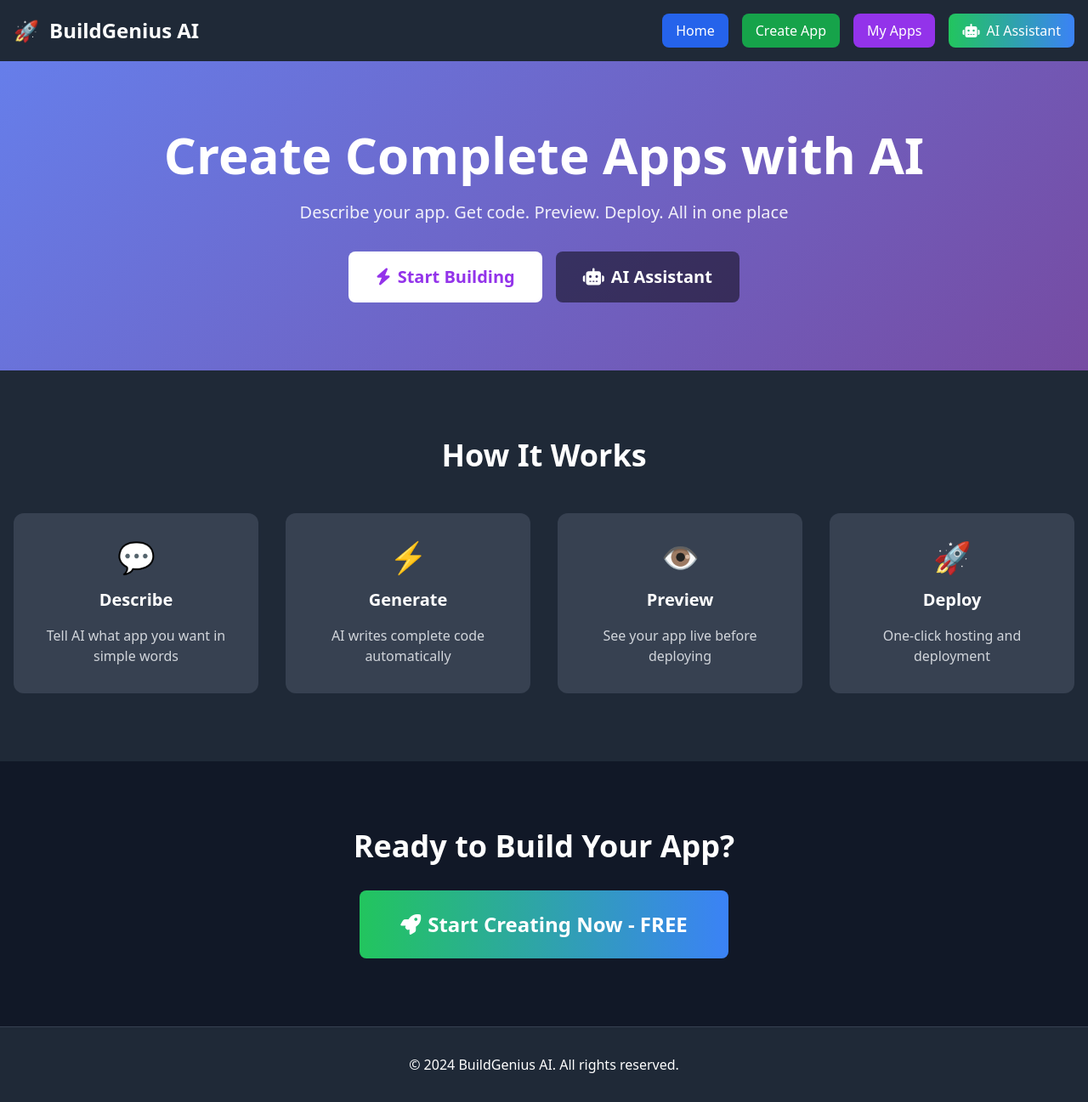
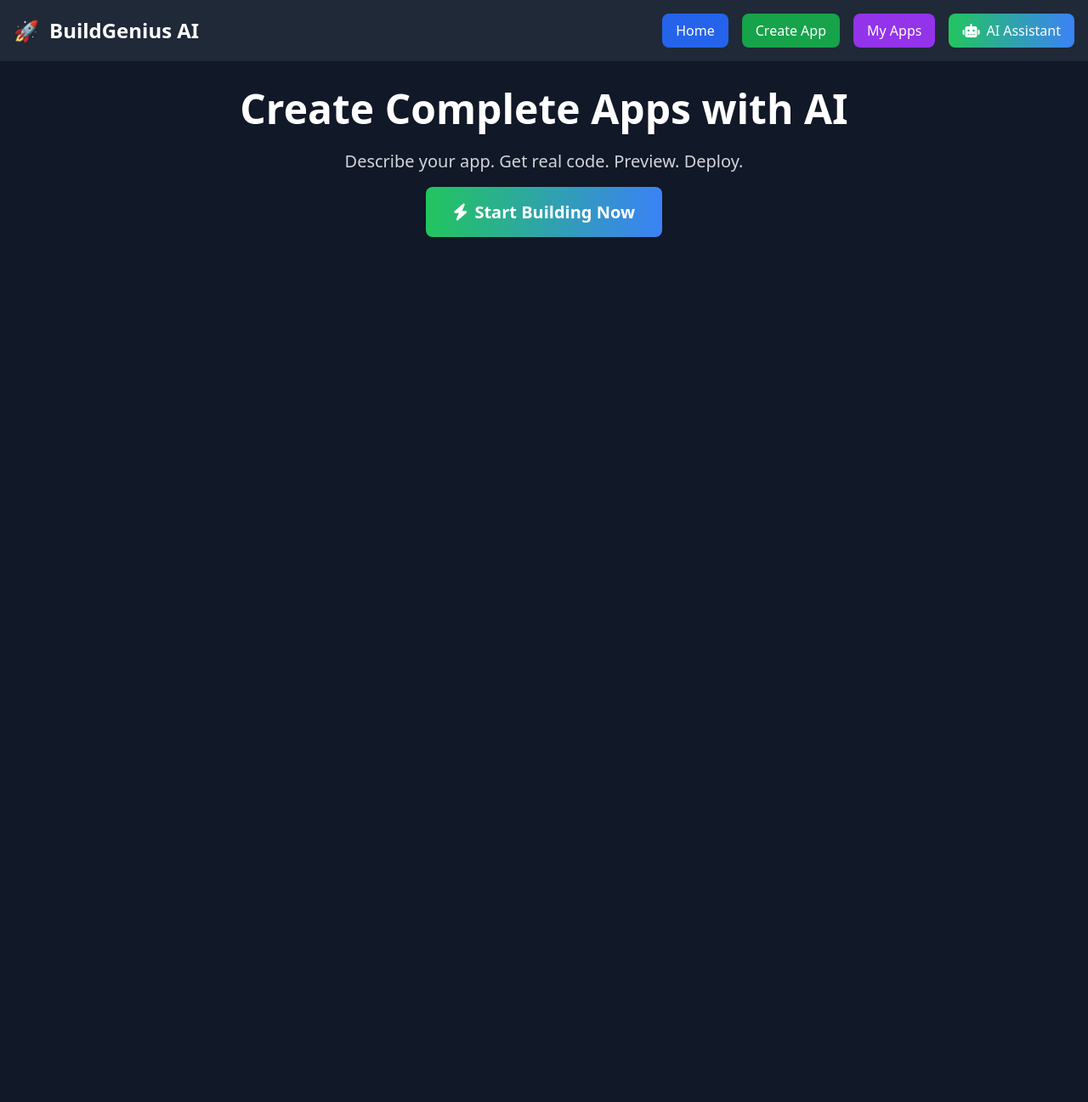
Before and after one commit to royalwriting1/Aviatorwin, a plain HTML site: page index.html in a window 1280 px wide. Shown: the whole page at 85% size. After the commit the page ends 800 px from the top, so only its background shows below. Drawn offline with nearby package versions, Linux system fonts and the light colour scheme.

Commit message:
Update index.html

```diff
--- a/index.html
+++ b/index.html
@@ -6,18 +6,8 @@
     <title>BuildGenius - Create Apps with AI</title>
     <script src="https://cdn.tailwindcss.com"></script>
     <link rel="stylesheet" href="https://cdnjs.cloudflare.com/ajax/libs/font-awesome/6.4.0/css/all.min.css">
-    <style>
-        .hero-gradient {
-            background: linear-gradient(135deg, #667eea 0%, #764ba2 100%);
-        }
-        .feature-card:hover {
-            transform: translateY(-10px);
-            transition: all 0.3s ease;
-        }
-    </style>
 </head>
 <body class="bg-gray-900 text-white">
-    <!-- Navigation -->
     <nav class="bg-gray-800 p-4">
         <div class="container mx-auto flex justify-between items-center">
             <div class="flex items-center space-x-3">
@@ -35,66 +25,13 @@
         </div>
     </nav>
 
-    <!-- Hero Section -->
-    <section class="hero-gradient py-20">
-        <div class="container mx-auto text-center px-4">
-            <h1 class="text-6xl font-bold mb-6">Create Complete Apps with AI</h1>
-            <p class="text-xl mb-8 opacity-90">Describe your app. Get code. Preview. Deploy. All in one place</p>
-            <div class="flex justify-center space-x-4">
-                <a href="create.html" class="bg-white text-purple-600 px-8 py-4 rounded-lg text-xl font-bold hover:bg-gray-100 transition">
-                    <i class="fas fa-bolt mr-2"></i>Start Building
-                </a>
-                <a href="assistant.html" class="bg-black bg-opacity-50 text-white px-8 py-4 rounded-lg text-xl font-bold hover:bg-opacity-70 transition">
-                    <i class="fas fa-robot mr-2"></i>AI Assistant
-                </a>
-            </div>
-        </div>
-    </section>
+    <div class="container mx-auto p-8 text-center">
+        <h1 class="text-5xl font-bold mb-6">Create Complete Apps with AI</h1>
+        <p class="text-xl text-gray-300 mb-8">Describe your app. Get real code. Preview. Deploy.</p>
 
-    <!-- Features Section -->
-    <section class="py-20 bg-gray-800">
-        <div class="container mx-auto px-4">
-            <h2 class="text-4xl font-bold text-center mb-12">How It Works</h2>
-            <div class="grid md:grid-cols-4 gap-8">
-                <div class="feature-card bg-gray-700 p-8 rounded-xl text-center">
-                    <div class="text-4xl mb-4">💬</div>
-                    <h3 class="text-xl font-bold mb-4">Describe</h3>
-                    <p class="text-gray-300">Tell AI what app you want in simple words</p>
-                </div>
-                <div class="feature-card bg-gray-700 p-8 rounded-xl text-center">
-                    <div class="text-4xl mb-4">⚡</div>
-                    <h3 class="text-xl font-bold mb-4">Generate</h3>
-                    <p class="text-gray-300">AI writes complete code automatically</p>
-                </div>
-                <div class="feature-card bg-gray-700 p-8 rounded-xl text-center">
-                    <div class="text-4xl mb-4">👁️</div>
-                    <h3 class="text-xl font-bold mb-4">Preview</h3>
-                    <p class="text-gray-300">See your app live before deploying</p>
-                </div>
-                <div class="feature-card bg-gray-700 p-8 rounded-xl text-center">
-                    <div class="text-4xl mb-4">🚀</div>
-                    <h3 class="text-xl font-bold mb-4">Deploy</h3>
-                    <p class="text-gray-300">One-click hosting and deployment</p>
-                </div>
-            </div>
-        </div>
-    </section>
-
-    <!-- CTA Section -->
-    <section class="py-20 bg-gray-900">
-        <div class="container mx-auto text-center px-4">
-            <h2 class="text-4xl font-bold mb-8">Ready to Build Your App?</h2>
-            <a href="create.html" class="bg-gradient-to-r from-green-500 to-blue-500 hover:from-green-600 hover:to-blue-600 px-12 py-6 rounded-lg text-2xl font-bold transition inline-block">
-                <i class="fas fa-rocket mr-2"></i>Start Creating Now - FREE
-            </a>
-        </div>
-    </section>
-
-    <!-- Footer -->
-    <footer class="bg-gray-800 py-8 border-t border-gray-700">
-        <div class="container mx-auto text-center">
-            <p>&copy; 2024 BuildGenius AI. All rights reserved.</p>
-        </div>
-    </footer>
+        <a href="create.html" class="bg-gradient-to-r from-green-500 to-blue-500 hover:from-green-600 hover:to-blue-600 px-8 py-4 rounded-lg text-xl font-bold transition">
+            <i class="fas fa-bolt mr-2"></i>Start Building Now
+        </a>
+    </div>
 </body>
 </html>
```
